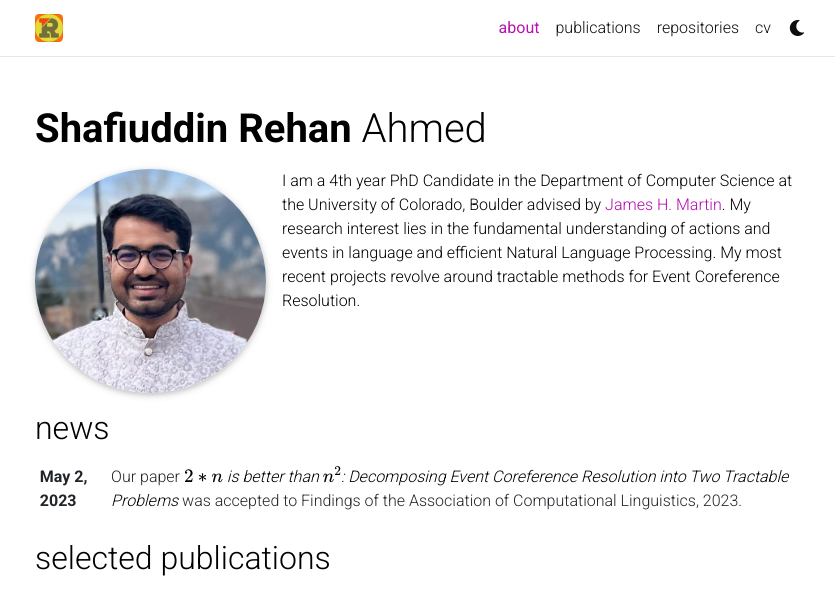
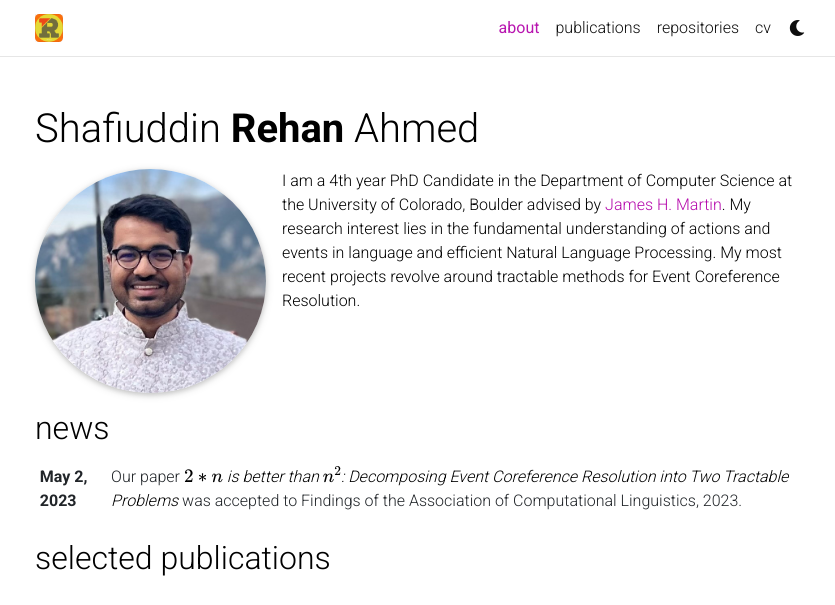
Before and after one commit to ahmeshaf/ahmeshaf.github.io, a Jekyll site: the page built from _pages/about.md, in a window 1280 px wide, cut to the strip 0-605 px from the top of the page. Shown: the whole strip, without its empty margins (220-1055 px from the left). Built offline with Jekyll 4.4.1, drawn with Linux system fonts in a browser that asks for light colours; comment, search, counter and statistics services are not loaded; a style sheet for code colours, icons or effects is not loaded.

Commit message:
bolden Rehan

```diff
--- a/_includes/header.html
+++ b/_includes/header.html
@@ -12,7 +12,7 @@
           <a class="navbar-brand title font-weight-lighter" href="{{ site.baseurl }}/" style="padding-left: 10pt">
             {%- if site.title == "blank" -%}
               {%- if site.first_name -%}
-                <span class="font-weight-bold">{{- site.first_name -}}&nbsp;</span>
+                Shafiuddin <span class="font-weight-bold">Rehan&nbsp;</span>
               {%- endif -%}
               {%- if site.middle_name -%}
                 {{- site.middle_name -}}&nbsp;
--- a/_layouts/about.html
+++ b/_layouts/about.html
@@ -6,7 +6,7 @@ layout: default
       <div class="post">
         <header class="post-header">
           <h1 class="post-title">
-           {% if site.title == "blank" -%}<span class="font-weight-bold">{{ site.first_name }}</span> {{ site.middle_name }} {{ site.last_name }}{%- else -%}{{ site.title }}{%- endif %}
+           {% if site.title == "blank" -%}Shafiuddin <span class="font-weight-bold">Rehan</span> {{ site.middle_name }} {{ site.last_name }}{%- else -%}{{ site.title }}{%- endif %}
           </h1>
           <p class="desc">{{ page.subtitle }}</p>
         </header>
```
